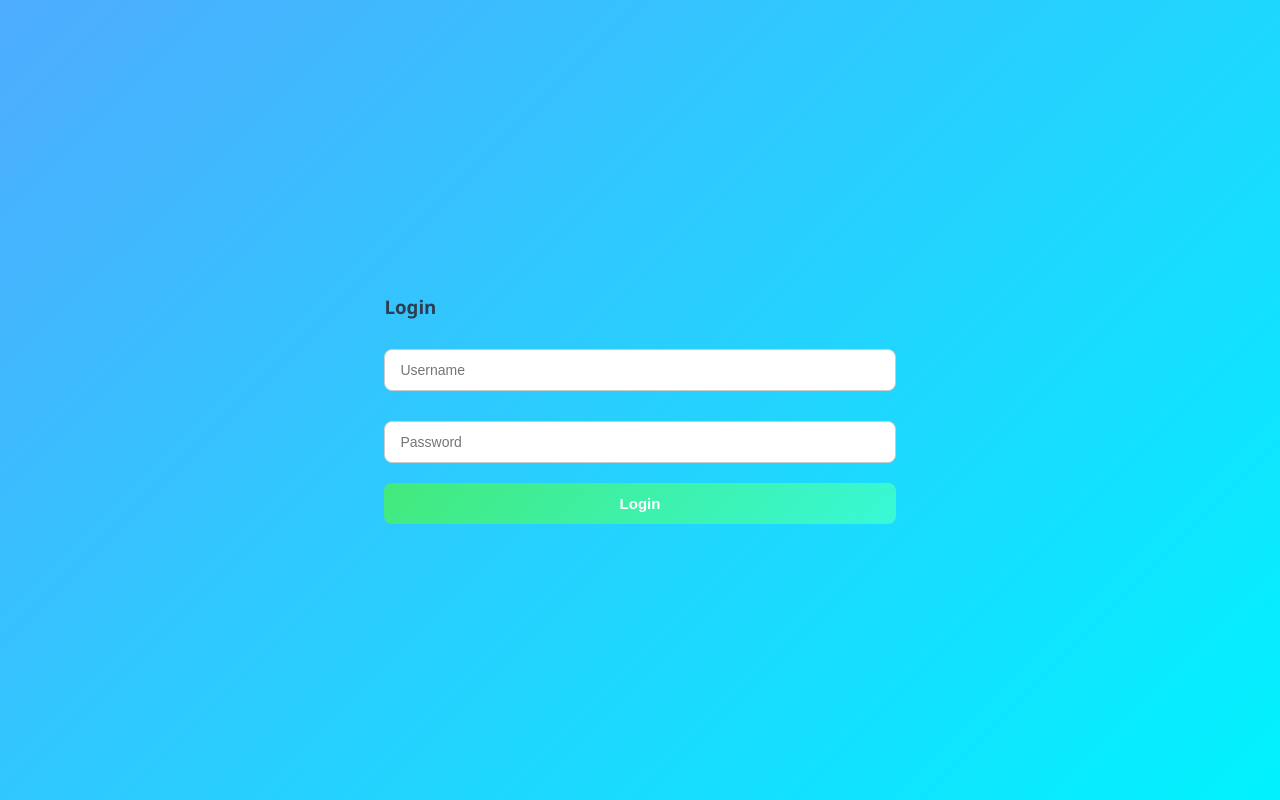
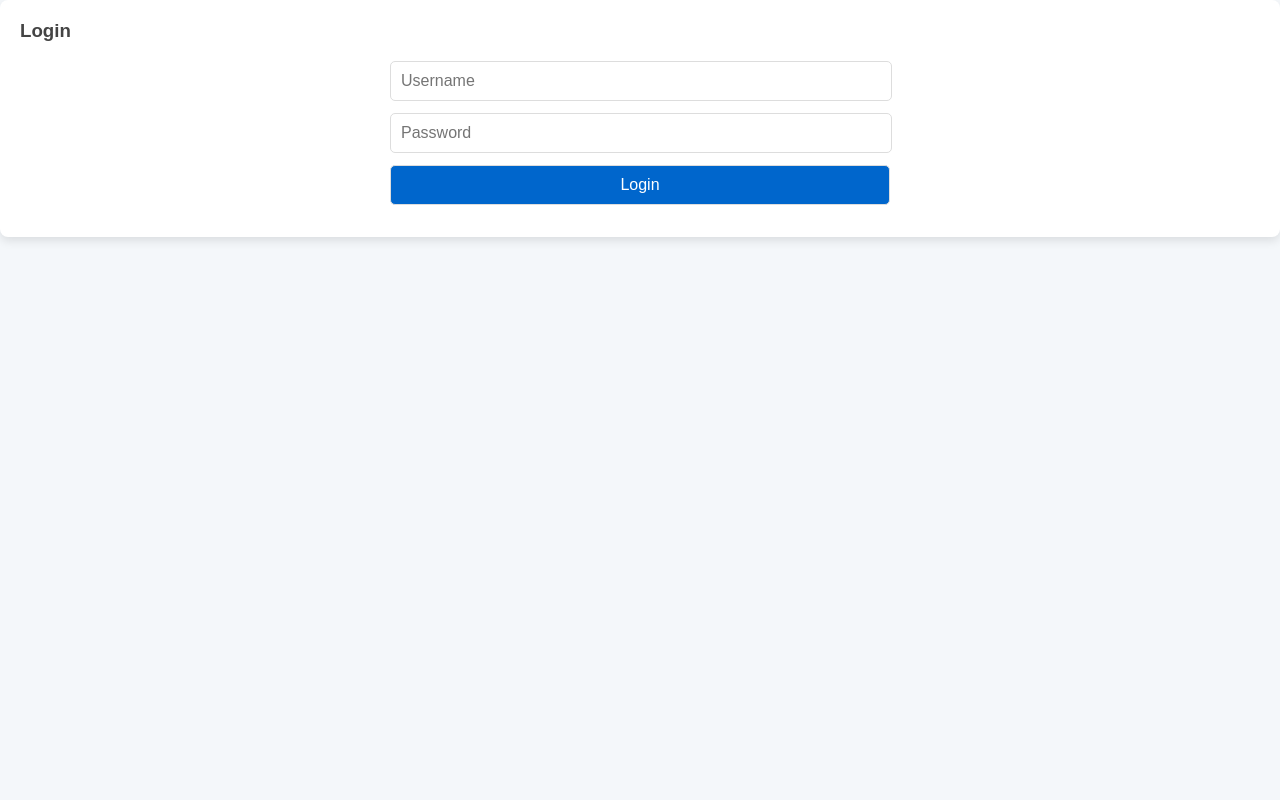
Before and after one commit to master-PA/Attendance-Code-, a Flask app: page / in a window 1280 px wide. Run offline with Flask 3, Linux system fonts and the light colour scheme.

Commit message:
Update style.css

```diff
--- a/static/style.css
+++ b/static/style.css
@@ -1,103 +1,119 @@
 /* Global Styles */
 body {
-    font-family: 'Segoe UI', Tahoma, Geneva, Verdana, sans-serif;
-    background: linear-gradient(135deg, #4facfe, #00f2fe);
+    font-family: Arial, sans-serif;
+    background-color: #f4f7fa;
     margin: 0;
     padding: 0;
-    display: flex;
-    height: 100vh;
-    justify-content: center;
-    align-items: center;
+    box-sizing: border-box;
     color: #333;
 }
 
-/* Container Card */
-.container {
-    background: #fff;
-    padding: 30px 40px;
-    border-radius: 15px;
-    box-shadow: 0 8px 20px rgba(0,0,0,0.15);
-    width: 100%;
-    max-width: 400px;
-    text-align: center;
-    animation: fadeIn 0.6s ease-in-out;
+h1, h2, h3, h4 {
+    font-weight: 600;
+    color: #444;
 }
 
-/* Title */
-h1, h2, h3 {
-    margin-bottom: 20px;
-    color: #2c3e50;
+h3 {
+    margin-top: 0;
 }
 
-/* Input Fields */
-input[type="text"],
-input[type="password"],
-select {
-    width: 100%;
-    padding: 12px 15px;
-    margin: 10px 0 20px 0;
-    border: 1px solid #ccc;
+/* Card Style */
+.card {
+    background-color: #fff;
     border-radius: 8px;
-    box-sizing: border-box;
-    font-size: 14px;
-    transition: 0.3s;
+    box-shadow: 0 4px 10px rgba(0, 0, 0, 0.1);
+    padding: 20px;
+    margin-bottom: 20px;
 }
 
-input:focus, select:focus {
-    border-color: #4facfe;
-    outline: none;
-    box-shadow: 0 0 5px rgba(79,172,254,0.4);
+.card input, .card select, .card button {
+    width: 100%;
+    padding: 10px;
+    margin-bottom: 12px;
+    border-radius: 5px;
+    border: 1px solid #ddd;
+    font-size: 16px;
 }
 
-/* Buttons */
+.card input:focus, .card select:focus, .card button:focus {
+    outline: none;
+    border-color: #0066cc;
+}
+
+/* Button Styles */
 button {
-    background: linear-gradient(135deg, #43e97b, #38f9d7);
+    background-color: #0066cc;
+    color: white;
+    cursor: pointer;
     border: none;
-    padding: 12px 18px;
-    width: 100%;
-    font-size: 15px;
-    border-radius: 8px;
-    cursor: pointer;
-    transition: 0.3s;
-    font-weight: bold;
-    color: #fff;
+    font-size: 16px;
 }
 
 button:hover {
-    background: linear-gradient(135deg, #38f9d7, #43e97b);
-    transform: scale(1.03);
+    background-color: #005bb5;
 }
 
-/* Flash/Error Messages */
-.flash {
-    margin-top: 15px;
-    padding: 10px;
-    border-radius: 8px;
-    font-size: 14px;
+/* Form Container */
+form {
+    width: 100%;
+    max-width: 500px;
+    margin: 0 auto;
 }
 
-.flash.error {
-    background: #ffe6e6;
-    color: #e74c3c;
-    border: 1px solid #e74c3c;
+/* Login Page */
+form input[type="text"],
+form input[type="password"] {
+    width: calc(100% - 20px);
+    padding: 10px;
 }
 
-.flash.success {
-    background: #e6ffed;
-    color: #27ae60;
-    border: 1px solid #27ae60;
+/* Alerts */
+.flash {
+    padding: 15px;
+    margin-bottom: 20px;
+    background-color: #ffcc00;
+    border-radius: 5px;
+    color: #333;
+    font-size: 16px;
 }
 
-/* Fade In Animation */
-@keyframes fadeIn {
-    from { opacity: 0; transform: translateY(15px); }
-    to { opacity: 1; transform: translateY(0); }
+/* Select Boxes and Inputs */
+select, input[type="text"], input[type="password"], input[type="number"] {
+    width: 100%;
+    padding: 10px;
+    border-radius: 5px;
+    border: 1px solid #ddd;
 }
 
-/* Responsive */
-@media (max-width: 500px) {
-    .container {
-        padding: 20px;
-        width: 90%;
-    }
+/* Table Style for Teacher Dashboard */
+table {
+    width: 100%;
+    border-collapse: collapse;
 }
+
+table th, table td {
+    padding: 12px;
+    text-align: left;
+    border-bottom: 1px solid #ddd;
+}
+
+table th {
+    background-color: #f7f7f7;
+}
+
+/* Flash Messages */
+.flash {
+    padding: 10px;
+    margin-top: 20px;
+    background-color: #f44336;
+    color: white;
+    text-align: center;
+    border-radius: 5px;
+}
+
+/* Countdown Timer */
+#countdown {
+    font-weight: bold;
+    color: #e91e63;
+    font-size: 20px;
+}
```
